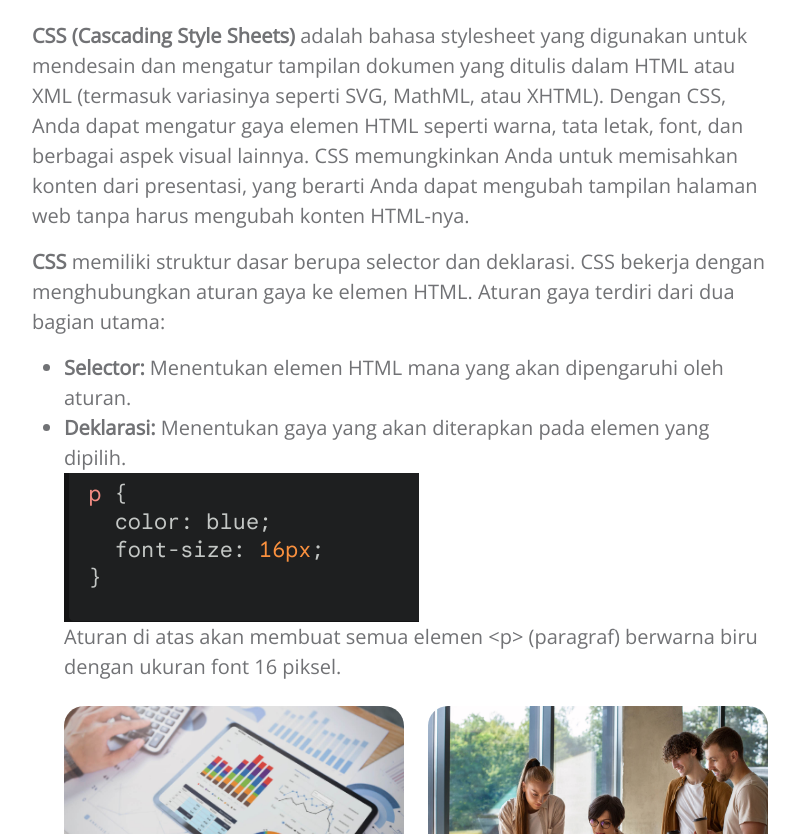
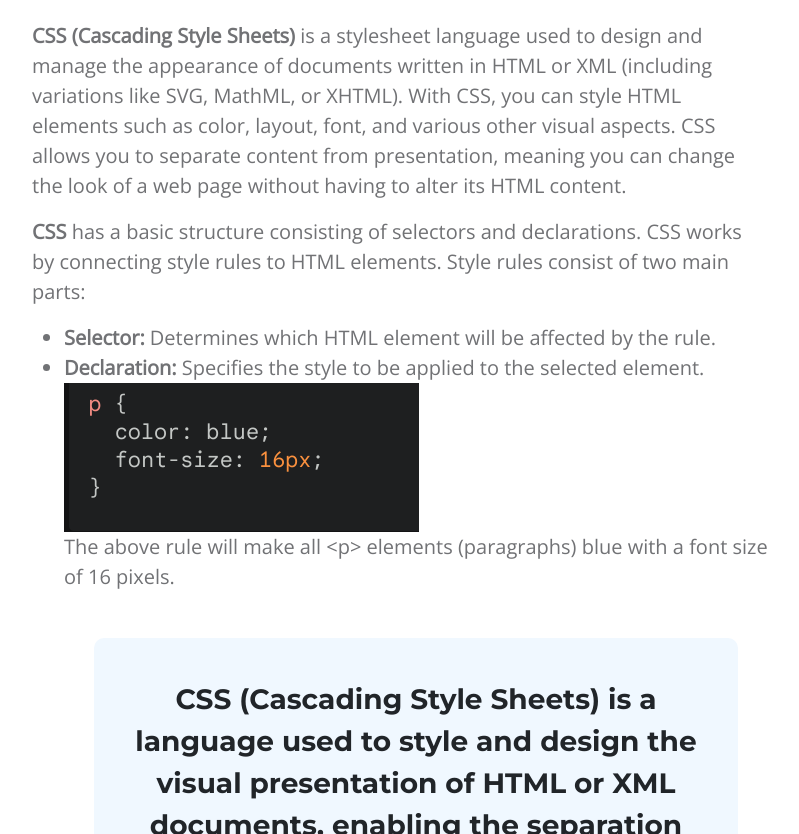
Before and after one commit to awaludin-dev/UASPW1K4, a plain HTML site: page css-article.html in a window 1280 px wide. Shown: the part 678-1512 px from the top of the page, without its empty margins (240-1039 px from the left). Drawn offline with nearby package versions, Linux system fonts and the light colour scheme.

Commit message:
translate to english css content

```diff
--- a/css-article.html
+++ b/css-article.html
@@ -99,11 +99,11 @@ https://templatemo.com/tm-590-topic-listing
                                 <ol class="breadcrumb">
                                     <li class="breadcrumb-item"><a href="index.html">Homepage</a></li>
 
-                                    <li class="breadcrumb-item active" aria-current="page">Web Design</li>
+                                    <li class="breadcrumb-item active" aria-current="page">CSS</li>
                                 </ol>
                             </nav>
 
-                            <h2 class="text-white">CSS Dasar</h2>
+                            <h2 class="text-white">Basic CSS</h2>
 
                             <div class="d-flex align-items-center mt-5">
                                 <a href="#topics-detail" class="btn custom-btn custom-border-btn smoothscroll me-4">Read More</a>
@@ -130,29 +130,32 @@ https://templatemo.com/tm-590-topic-listing
                         <div class="col-lg-8 col-12 m-auto">
                             <h3 class="mb-4">Pengenalan Dasar CSS </h3>
 
-                            <p><strong>CSS (Cascading Style Sheets)</strong> adalah bahasa stylesheet yang digunakan untuk
-                                mendesain dan mengatur tampilan dokumen yang ditulis dalam HTML atau XML (termasuk variasinya
-                                 seperti SVG, MathML, atau XHTML). Dengan CSS, Anda dapat mengatur gaya elemen HTML seperti
-                                 warna, tata letak, font, dan berbagai aspek visual lainnya. CSS memungkinkan Anda untuk
-                                 memisahkan konten dari presentasi, yang berarti Anda dapat mengubah tampilan halaman web
-                                 tanpa harus mengubah konten HTML-nya.
-                                </p>
+                            <p>
+                                <strong>CSS (Cascading Style Sheets)</strong> is a stylesheet language used to design and manage the appearance of documents written in HTML or XML (including variations like SVG, MathML, or XHTML).
+                                With CSS, you can style HTML elements such as color, layout, font, and various other visual aspects. CSS allows you to separate content from presentation, meaning you can change the look of a web page without having to alter its HTML content.
+                            </p>
 
                             <p>
-                                <strong>CSS</strong> memiliki struktur dasar berupa selector dan deklarasi.
-                                CSS bekerja dengan menghubungkan aturan gaya ke elemen HTML. Aturan gaya
-                                terdiri dari dua bagian utama:
+                                <p>
+                                    <strong>CSS</strong> has a basic structure consisting of selectors and declarations.
+                                    CSS works by connecting style rules to HTML elements. Style rules
+                                    consist of two main parts:
+                                </p>
                             </p>
 
                             <ul>
-                                <li><strong>Selector:</strong> Menentukan elemen HTML mana yang akan dipengaruhi oleh aturan.</li>
-                                <li><strong>Deklarasi:</strong> Menentukan gaya yang akan diterapkan pada elemen yang dipilih.</li>
+                                <li><strong>Selector:</strong> Determines which HTML element will be affected by the rule.</li>
+                                <li><strong>Declaration:</strong> Specifies the style to be applied to the selected element.</li>
                             </ol>
 
                             <img src="images/css-dasar.png" alt="">
 
-                            <p>Aturan di atas akan membuat semua elemen &lt;p&gt;
-                                (paragraf) berwarna biru dengan ukuran font 16 piksel.</p>
+                            <p>The above rule will make all &lt;p&gt; elements (paragraphs) blue with a font size of 16 pixels.</p>
+
+                            <blockquote>
+                                CSS (Cascading Style Sheets) is a language used to style and design the visual presentation of HTML or XML documents, enabling the separation of content from presentation.
+                            </blockquote>
+
                             <div class="row my-4">
                                 <div class="col-lg-6 col-md-6 col-12">
                                     <img src="images/businesswoman-using-tablet-analysis.jpg" class="topics-detail-block-image img-fluid">
@@ -162,8 +165,6 @@ https://templatemo.com/tm-590-topic-listing
                                     <img src="images/colleagues-working-cozy-office-medium-shot.jpg" class="topics-detail-block-image img-fluid">
                                 </div>
                             </div>
-
-                            <p>Most people start with freelancing skills they already have as a side hustle to build up income. This extra cash can be used for a vacation, to boost up savings, investing, build business.</p>
                         </div>
 
                     </div>
@@ -260,7 +261,7 @@ https://templatemo.com/tm-590-topic-listing
         <div class="floating-component" id="floatingComponent">
             <span class="close-btn" onclick="toggleComponent()">&times;</span>
             <h3>THANK YOU</h3>
-            <p>Thank you for filling this form</p>
+            <p>Thank you for subscribing to our newsletter</p>
         </div>
 
         <!-- JAVASCRIPT FILES -->
```
